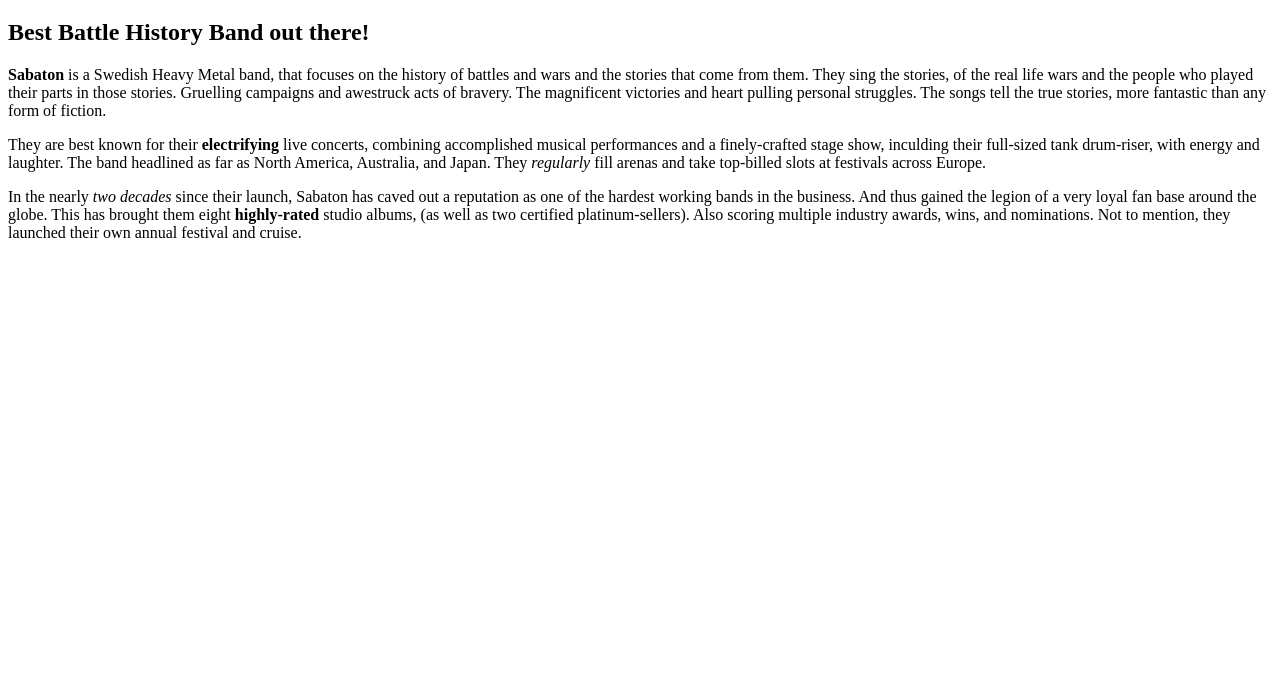
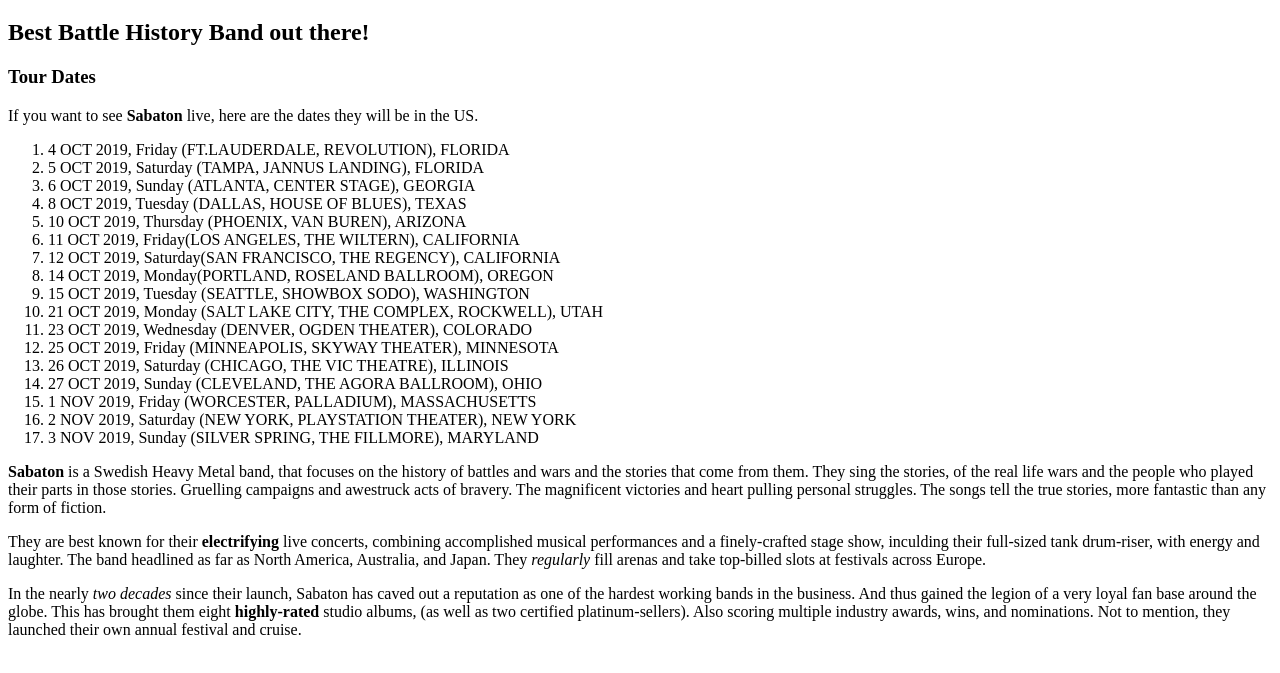
Before and after one commit to CommaderDavid/favorite-band, a plain HTML site: page index.html in a window 1280 px wide. Shown: the part 61-734 px from the top of the page. Drawn offline with Linux system fonts and the light colour scheme.

Commit message:
Add tour dates list.

```diff
--- a/index.html
+++ b/index.html
@@ -8,6 +8,31 @@
     <h1>Sabaton!</h1>
     <h2>Best Battle History Band out there!</h2>
 
+    <div class="sidebar">
+      <h3>Tour Dates</h3>
+      <p>If you want to see <strong>Sabaton</strong> live, here are the dates they will be in the US.</p>
+
+      <ol>
+        <li>4 OCT 2019, Friday (FT.LAUDERDALE, REVOLUTION), FLORIDA</li>
+        <li>5 OCT 2019, Saturday (TAMPA, JANNUS LANDING), FLORIDA</li>
+        <li>6 OCT 2019, Sunday (ATLANTA, CENTER STAGE), GEORGIA</li>
+        <li>8 OCT 2019, Tuesday (DALLAS, HOUSE OF BLUES), TEXAS</li>
+        <li>10 OCT 2019, Thursday (PHOENIX, VAN BUREN), ARIZONA</li>
+        <li>11 OCT 2019, Friday(LOS ANGELES, THE WILTERN), CALIFORNIA</li>
+        <li>12 OCT 2019, Saturday(SAN FRANCISCO, THE REGENCY), CALIFORNIA</li>
+        <li>14 OCT 2019, Monday(PORTLAND, ROSELAND BALLROOM), OREGON</li>
+        <li>15 OCT 2019, Tuesday (SEATTLE, SHOWBOX SODO), WASHINGTON</li>
+        <li>21 OCT 2019, Monday (SALT LAKE CITY, THE COMPLEX, ROCKWELL), UTAH</li>
+        <li>23 OCT 2019, Wednesday (DENVER, OGDEN THEATER), COLORADO</li>
+        <li>25 OCT 2019, Friday (MINNEAPOLIS, SKYWAY THEATER), MINNESOTA</li>
+        <li>26 OCT 2019, Saturday (CHICAGO, THE VIC THEATRE), ILLINOIS</li>
+        <li>27 OCT 2019, Sunday (CLEVELAND, THE AGORA BALLROOM), OHIO</li>
+        <li>1 NOV 2019, Friday (WORCESTER, PALLADIUM), MASSACHUSETTS</li>
+        <li>2 NOV 2019, Saturday (NEW YORK, PLAYSTATION THEATER), NEW YORK</li>
+        <li>3 NOV 2019, Sunday (SILVER SPRING, THE FILLMORE), MARYLAND</li>
+      </ol>
+    </div>
+
     <p><strong>Sabaton</strong> is a Swedish Heavy Metal band, that focuses on the history of battles and wars and the stories that come from them. They sing the stories, of the real life wars and the people who played their parts in those stories. Gruelling campaigns and awestruck acts of bravery. The magnificent victories and heart pulling personal struggles. The songs tell the true stories, more fantastic than any form of fiction.</p>
 
     <p>They are best known for their <strong>electrifying</strong> live concerts, combining accomplished musical performances and a finely-crafted stage show, inculding their full-sized tank drum-riser, with energy and laughter. The band headlined as far as North America, Australia, and Japan. They <em>regularly</em> fill arenas and take top-billed slots at festivals across Europe.</p>
```
